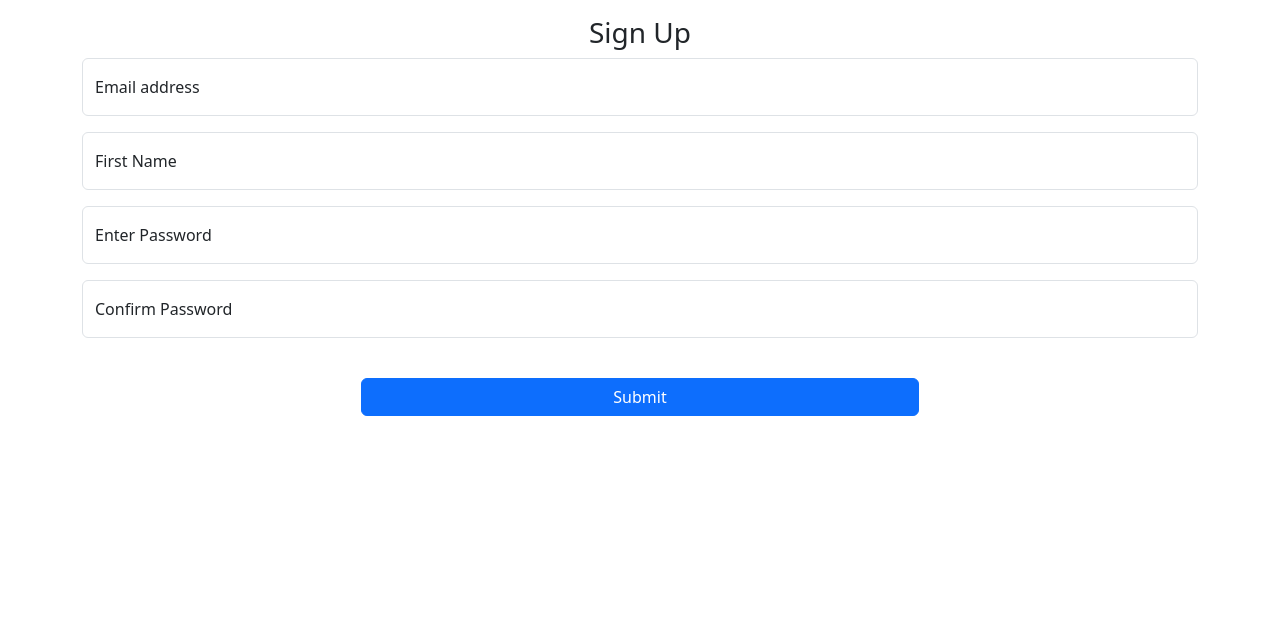
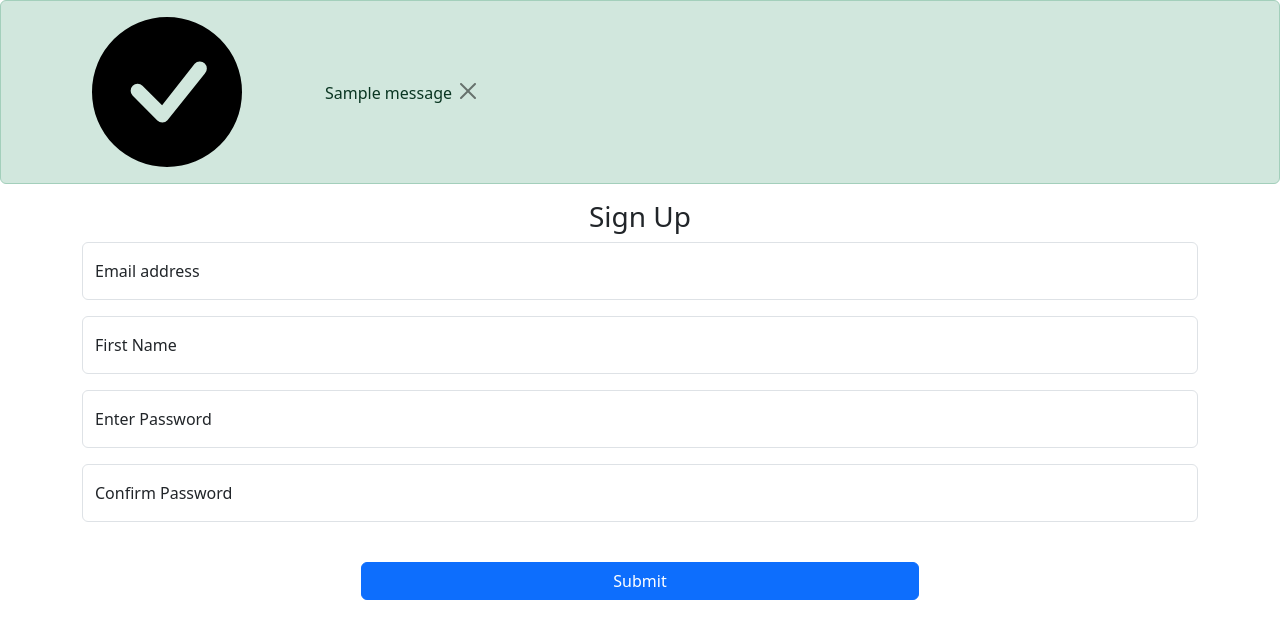
Before and after one commit to WanjikuKatuni/ElezoApp, a Flask app: page /sign-up in a window 1280 px wide. Shown: the part 56-695 px from the top of the page. Run offline with Flask 3, Linux system fonts and the light colour scheme; one stand-in notice (Sample message) is shown.

Commit message:
added signup parameters and flash messages

```diff
--- a/website/auth.py
+++ b/website/auth.py
@@ -1,19 +1,39 @@
 # standard auth routes, other routes of the application are in views
 
-from flask import Blueprint, render_template
+from flask import Blueprint, render_template, request, flash
 
 auth = Blueprint('auth', __name__ )
 
 # authentication routes
 
-@auth.route('/login')
+@auth.route('/login', methods=['GET', 'POST'])
 def login():
+    data = request.form
+    print(data)
     return render_template('login.html')
 
 @auth.route('/logout')
 def logout():
     return "<p>Logout</p>"
 
-@auth.route('/sign-up')
+@auth.route('/sign-up', methods=['GET', 'POST'])
 def sign_up():
+    if request.method == 'POST':
+        email = request.form.get('email')
+        firstName = request.form.get('firstName')
+        password1 = request.form.get('password1')
+        password2 = request.form.get('password2')
+
+        if len(email) < 4:
+            flash('Email must be greater than 4 characters.', category='error')
+        elif len(firstName) < 2:
+            flash('First name must be greater than 2 characters.', category='error')
+        elif password1 != password2:
+            flash('Password should match.', category='error')
+        elif len(password1) < 7:
+            flash('Password should be more than 7 characters.', category='error')
+        else:
+            # add user to database
+            flash('Account created!', category='success')
+
     return render_template('sign_up.html')
--- a/website/templates/base.html
+++ b/website/templates/base.html
@@ -29,6 +29,41 @@
 
     </nav>
 
+    <!-- flash messages -->
+    {% with messages = get_flashed_messages(with_categories=true) %}
+    {% if messages %}
+     {% for category, message in messages %}
+
+     <svg xmlns="http://www.w3.org/2000/svg" class="d-none">
+        <symbol id="exclamation-triangle-fill" viewBox="0 0 16 16">
+            <path d="M8.982 1.566a1.13 1.13 0 0 0-1.96 0L.165 13.233c-.457.778.091 1.767.98 1.767h13.713c.889 0 1.438-.99.98-1.767L8.982 1.566zM8 5c.535 0 .954.462.9.995l-.35 3.507a.552.552 0 0 1-1.1 0L7.1 5.995A.905.905 0 0 1 8 5zm.002 6a1 1 0 1 1 0 2 1 1 0 0 1 0-2z"/>
+          </symbol>
+          <symbol id="check-circle-fill" viewBox="0 0 16 16">
+            <path d="M16 8A8 8 0 1 1 0 8a8 8 0 0 1 16 0zm-3.97-3.03a.75.75 0 0 0-1.08.022L7.477 9.417 5.384 7.323a.75.75 0 0 0-1.06 1.06L6.97 11.03a.75.75 0 0 0 1.079-.02l3.992-4.99a.75.75 0 0 0-.01-1.05z"/>
+          </symbol>
+     </svg>
+     {% if category == 'error' %}
+     <div class="alert alert-danger d-flex align-items-center alert-dismissible fade show" role="alert">
+        <svg class="bi flex-shrink-0 me-2" role="img" aria-label="Danger:"><use xlink:href="#exclamation-triangle-fill"/></svg>
+        <div>
+          {{message}}
+          <button type="button" class="btn-close" data-bs-dismiss="alert" aria-label="Close"></button>
+        </div>
+      </div>
+      {% else %}
+      <div class="alert alert-success d-flex align-items-center" role="alert">
+        <svg class="bi flex-shrink-0 me-2" role="img" aria-label="Success:"><use xlink:href="#check-circle-fill"/></svg>
+        <div>
+            {{message}}
+            <button type="button" class="btn-close" data-bs-dismiss="alert" aria-label="Close"></button>
+        </div>
+      </div>
+      {% endif%}
+     {% endfor%}
+    {% endif%}
+    {% endwith %}
+
+    <!-- main content -->
     <!-- block -->
     <div class="container">
         {% block content %}
--- a/website/templates/sign_up.html
+++ b/website/templates/sign_up.html
@@ -11,8 +11,8 @@
         <label for="email">Email address</label>
     </div>
     <div class="form-floating mb-3">
-        <input type="first_name" class="form-control" id="first_name" name="first_name" placeholder="Enter First Name">
-        <label for="first_name">First Name</label>
+        <input type="firstName" class="form-control" id="firstName" name="firstName" placeholder="Enter First Name">
+        <label for="firstName">First Name</label>
     </div>
     <div class="form-floating mb-3">
         <input type="password" class="form-control" id="password1" name="password1" placeholder="Password">
```
